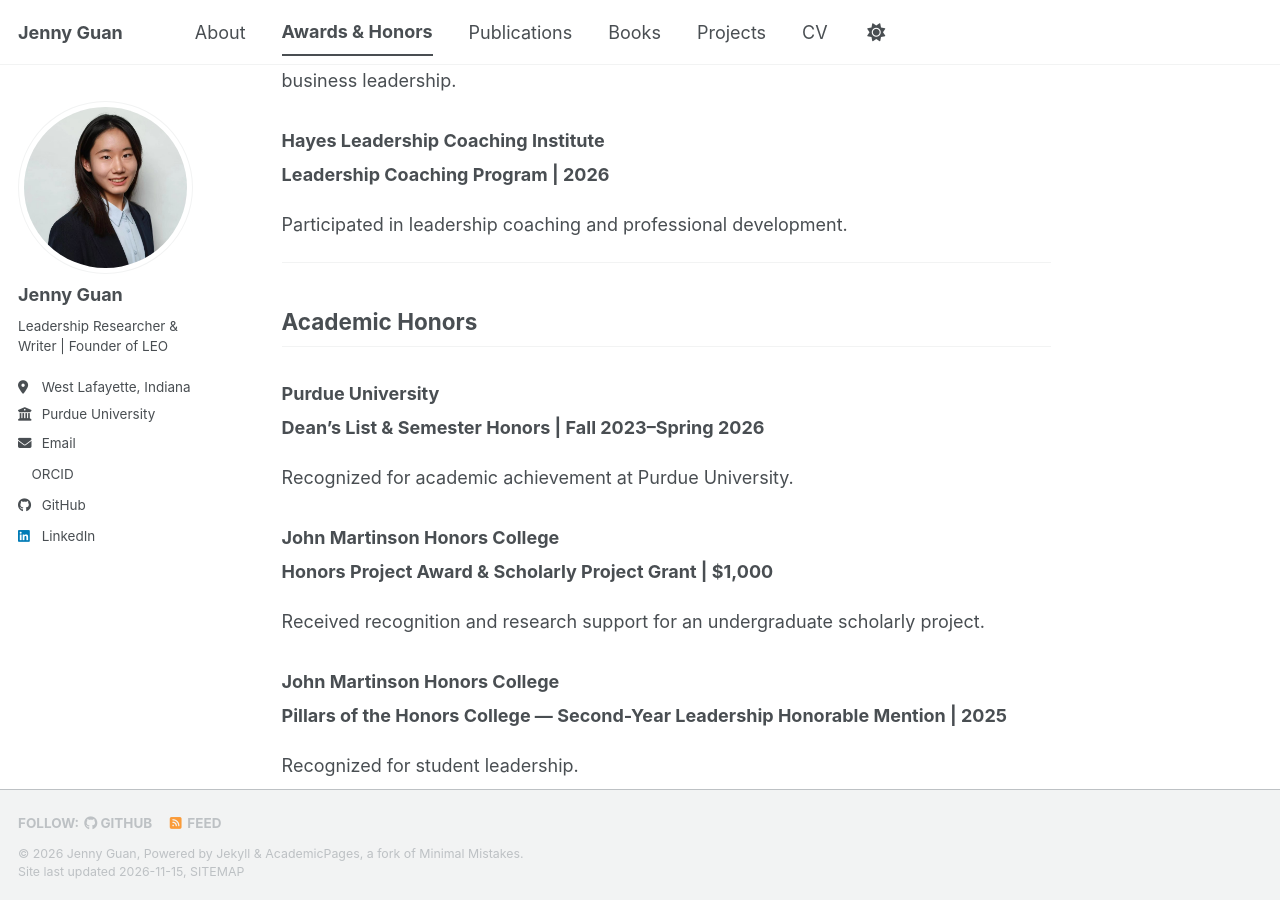
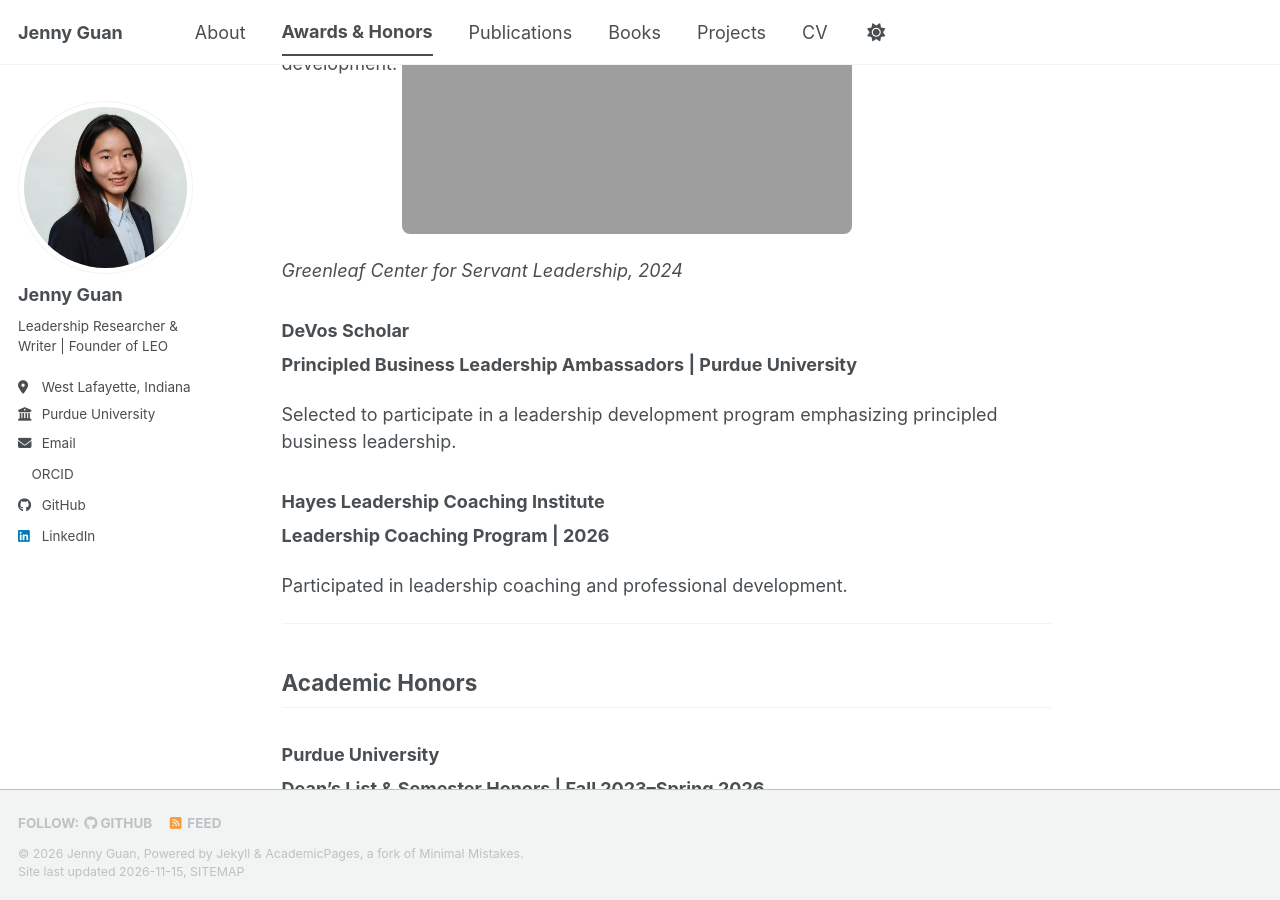
Before and after one commit to JennyGuan101/JennyGuan101.github.io, a Jekyll site: the page built from _pages/awards.md, in a window 1280 px wide and 900 px high, scrolled down 475 px. Built offline with Jekyll 4.4.1, drawn with Linux system fonts in a browser that asks for light colours; a script bundle is joined from its source files by our own code; a style sheet for code colours, icons or effects is not loaded; part of the change alters nothing that is shown.

Commit message:
Update awards.md

```diff
--- a/_pages/awards.md
+++ b/_pages/awards.md
@@ -11,6 +11,12 @@ author_profile: true
 **Hall of Fame Youth Servant-Leader Exemplar | 2024**
 
 Recognized for contributions to servant leadership and service-oriented leadership development.
+<img src="/images/2024 Hall of Fame - All Honorees  (5).png"
+     alt="Greenleaf Hall of Fame Youth Servant-Leader Exemplar Award"
+     width="450"
+     style="max-width: 100%; height: auto; border-radius: 8px;">
+
+<p><em>Greenleaf Center for Servant Leadership, 2024</em></p>
 
 ### DeVos Scholar
 **Principled Business Leadership Ambassadors | Purdue University**
```
